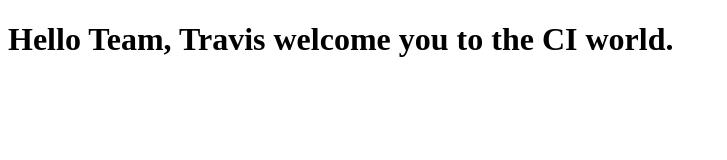
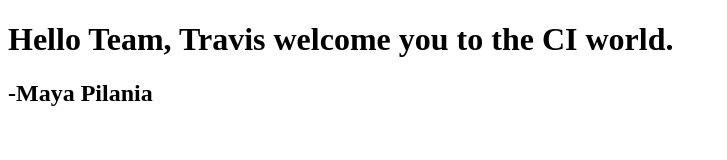
Before and after one commit to Mayap282/TravisCIDemo, a plain HTML site: page WebContent/index.html in a window 1280 px wide. Shown: the whole page, without its empty margins (0-727 px from the left). Drawn offline with Linux system fonts and the light colour scheme.

Commit message:
Test Travis with Heroku

```diff
--- a/WebContent/index.html
+++ b/WebContent/index.html
@@ -6,5 +6,6 @@
 </head>
 <body>
 <h1>Hello Team, Travis welcome you to the CI world.</h1>
+<h2>-Maya Pilania</h2>
 </body>
 </html>
```
